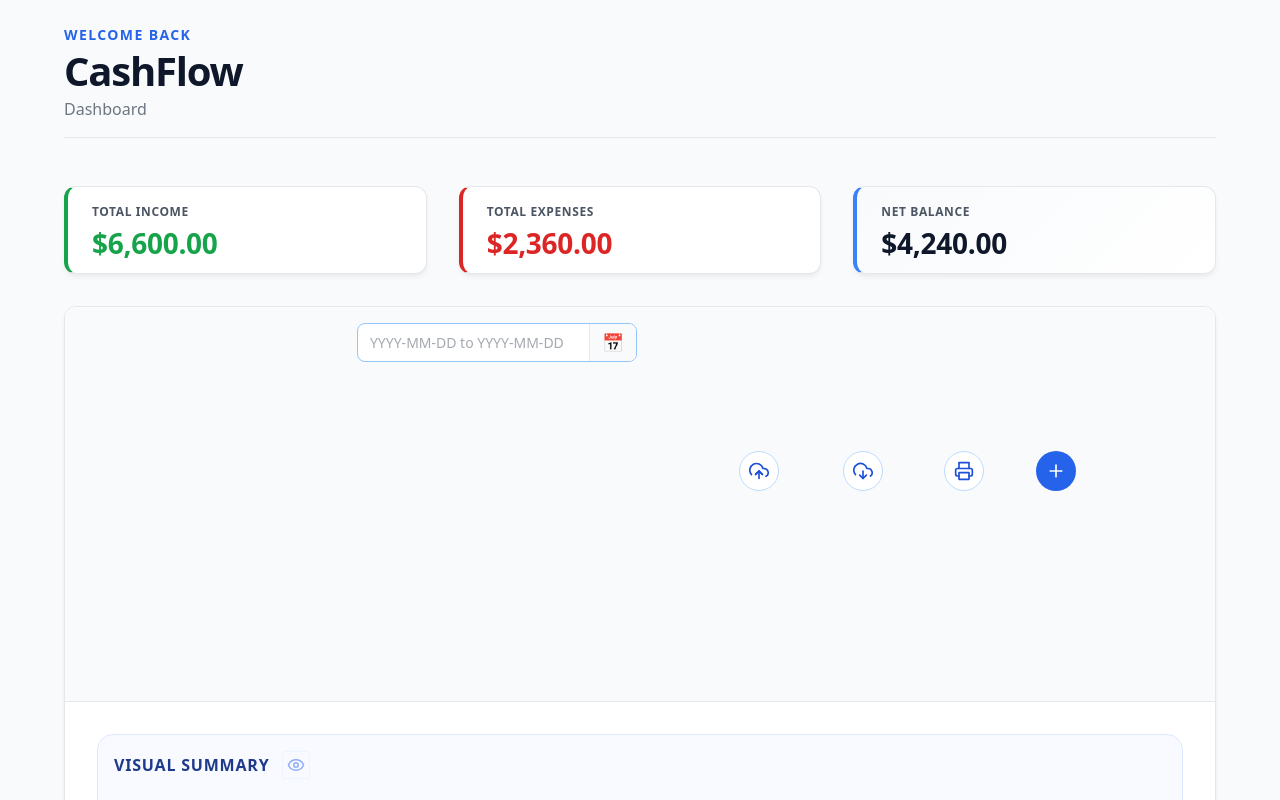
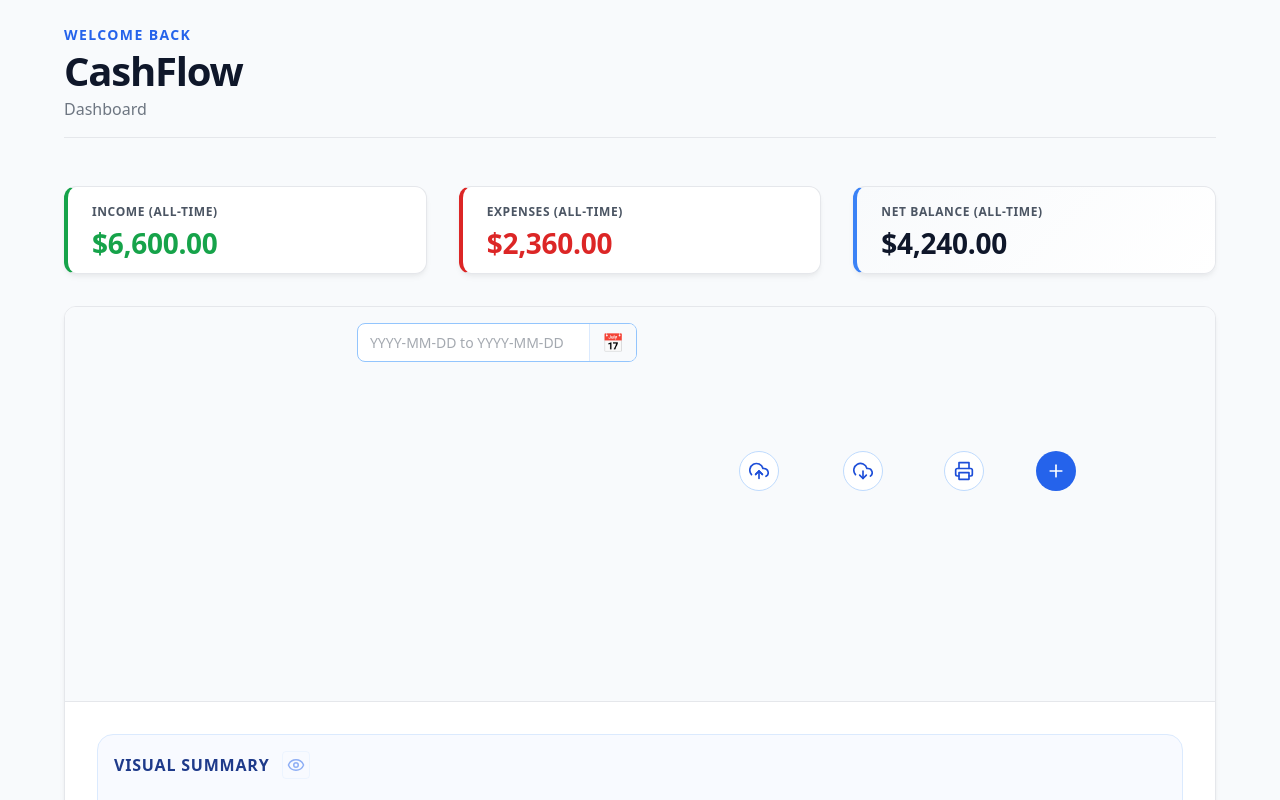
Before and after one commit to Brijsunil2/cashflow-simulator, a React (Vite) app in the folder frontend/: page / in a window 1280 px wide. Shown: the top 800 px of the page. Built offline with nearby package versions, Linux system fonts and the light colour scheme.

Commit message:
fix: issue where the summary card will use filter to change its values

```diff
--- a/frontend/src/components/SummaryCard/SummaryCard.jsx
+++ b/frontend/src/components/SummaryCard/SummaryCard.jsx
@@ -5,7 +5,7 @@ const SummaryCard = ({ totalIncome, totalExpenses, netBalance }) => {
     <section className="summary-group">
       <div className="summary-item summary-item--income">
         <div className="summary-item__info">
-          <h2 className="summary-item__label">Total Income</h2>
+          <h2 className="summary-item__label">Income (All-time)</h2>
         </div>
         <p className="summary-item__value">
           ${totalIncome.toLocaleString(undefined, { minimumFractionDigits: 2, maximumFractionDigits: 2 })}
@@ -14,7 +14,7 @@ const SummaryCard = ({ totalIncome, totalExpenses, netBalance }) => {
 
       <div className="summary-item summary-item--expenses">
         <div className="summary-item__info">
-          <h2 className="summary-item__label">Total Expenses</h2>
+          <h2 className="summary-item__label">Expenses (All-time)</h2>
         </div>
         <p className="summary-item__value">
           ${totalExpenses.toLocaleString(undefined, { minimumFractionDigits: 2, maximumFractionDigits: 2 })}
@@ -23,7 +23,7 @@ const SummaryCard = ({ totalIncome, totalExpenses, netBalance }) => {
 
       <div className="summary-item summary-item--balance">
         <div className="summary-item__info">
-          <h2 className="summary-item__label">Net Balance</h2>
+          <h2 className="summary-item__label">Net Balance (All-time)</h2>
         </div>
         <p className={`summary-item__value neutral`}>
           {netBalance < 0 ? "-" : ""}${Math.abs(netBalance).toLocaleString(undefined, { minimumFractionDigits: 2, maximumFractionDigits: 2 })}
--- a/frontend/src/pages/Dashboard/Dashboard.jsx
+++ b/frontend/src/pages/Dashboard/Dashboard.jsx
@@ -81,6 +81,19 @@ const Dashboard = () => {
     { totalIncome: 0, totalExpenses: 0, netBalance: 0 }
   );
 
+  const globalSummary = state.transactions.reduce(
+    (acc, tx) => {
+      if (tx.type === "income") {
+        acc.totalIncome += tx.amount;
+      } else {
+        acc.totalExpenses += tx.amount;
+      }
+      acc.netBalance = acc.totalIncome - acc.totalExpenses;
+      return acc;
+    },
+    { totalIncome: 0, totalExpenses: 0, netBalance: 0 }
+  );
+
   const chartData = [
     { label: "Income", value: displayedSummary.totalIncome, color: "#10b981" },
     { label: "Expenses", value: displayedSummary.totalExpenses, color: "#ef4444" },
@@ -93,9 +106,9 @@ const Dashboard = () => {
 
         <section className="dashboard__summary">
           <SummaryCard
-            netBalance={displayedSummary.netBalance}
-            totalIncome={displayedSummary.totalIncome}
-            totalExpenses={displayedSummary.totalExpenses}
+            netBalance={globalSummary.netBalance}
+            totalIncome={globalSummary.totalIncome}
+            totalExpenses={globalSummary.totalExpenses}
           />
         </section>
 
```
